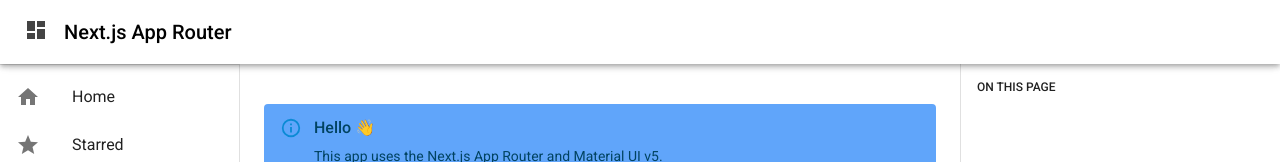
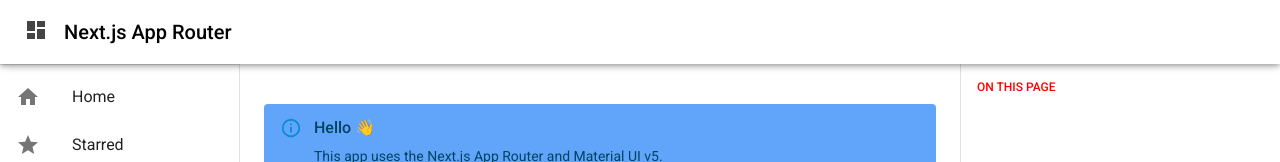
Before and after one commit to Ryo10Leo/sample-nextjs-front, a Next.js app: page / in a window 1280 px wide. Shown: the top 162 px of the page. Built offline with nearby package versions, Linux system fonts and the light colour scheme.

Commit message:
Drawerの文字を赤にした

```diff
--- a/src/app/page.tsx
+++ b/src/app/page.tsx
@@ -66,7 +66,7 @@
       >
         <List sx={{ px: 2 }}>
           <ListItem disablePadding>
-            <Typography variant="overline" sx={{ fontWeight: 500 }}>
+            <Typography color="red" variant="overline" sx={{ fontWeight: 500 }}>
               On this page
             </Typography>
           </ListItem>
```
